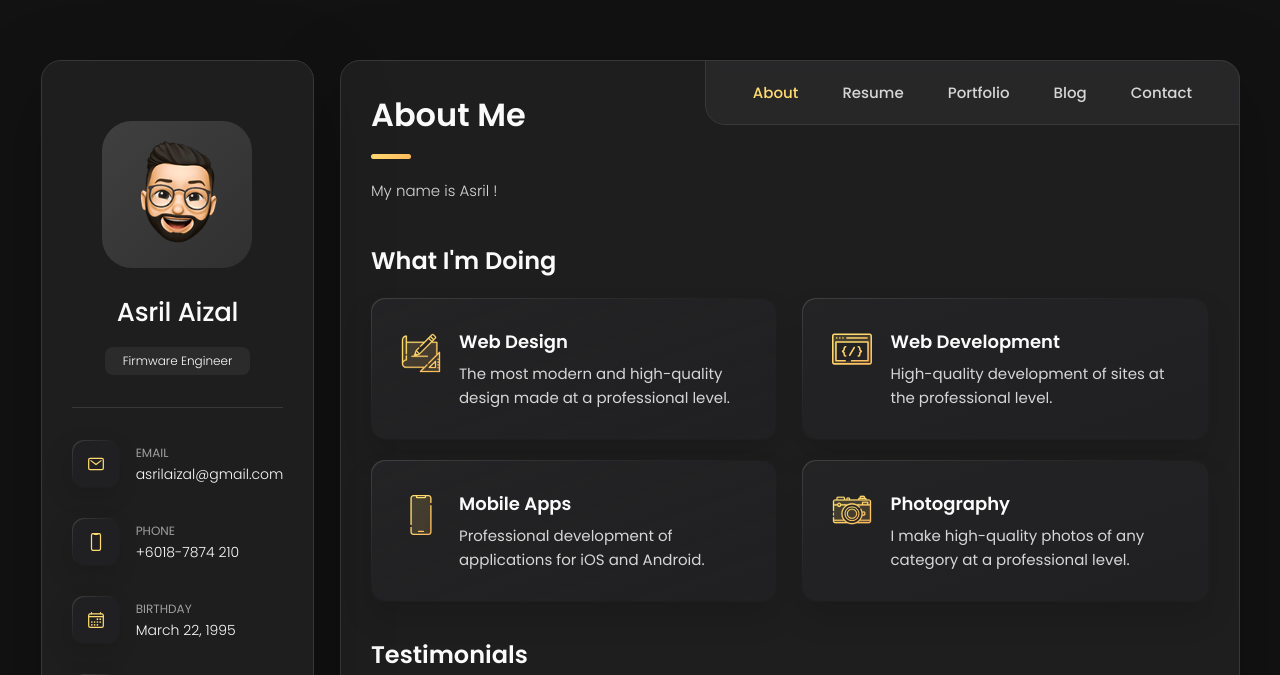
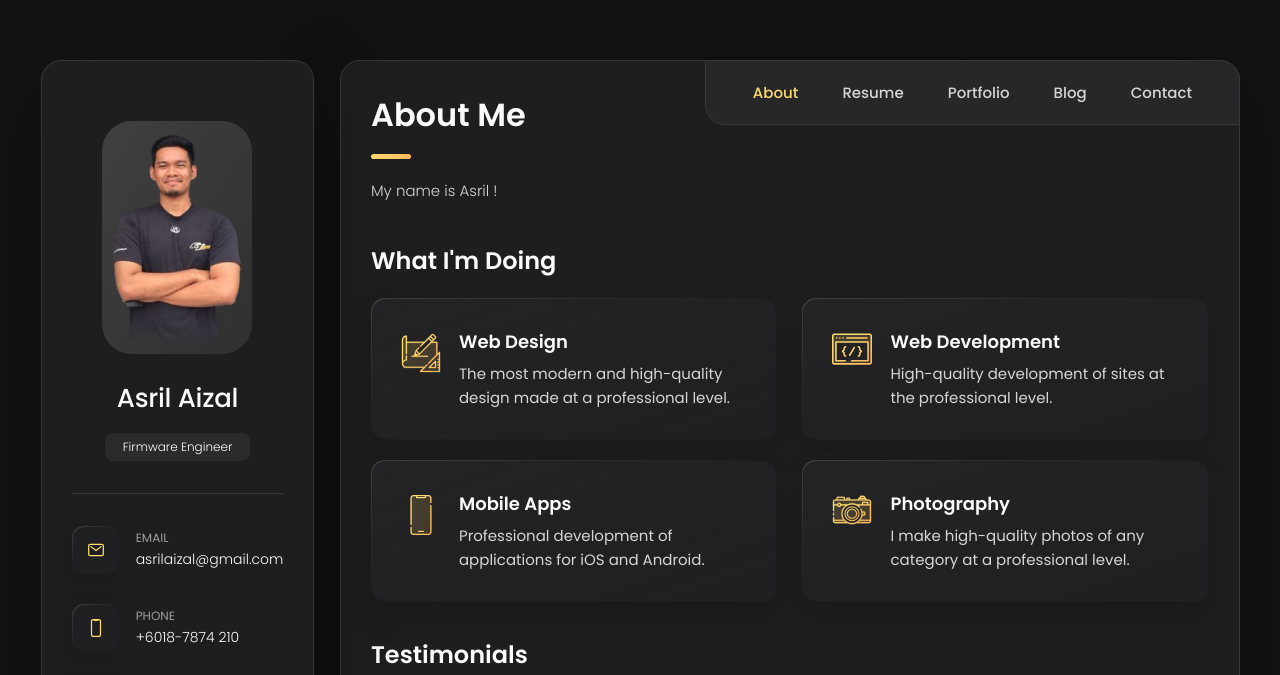
Before and after one commit to asrilaizal/portfolio, a plain HTML site: page index.html in a window 1280 px wide. Shown: the top 675 px of the page. Drawn offline with nearby package versions, Linux system fonts and the light colour scheme.

Commit message:
update personal avatar
Signed-off-by: Asril Aizal <asrilaizal@gmail.com>

```diff
--- a/index.html
+++ b/index.html
@@ -5,7 +5,7 @@
   <meta charset="UTF-8">
   <meta http-equiv="X-UA-Compatible" content="IE=edge">
   <meta name="viewport" content="width=device-width, initial-scale=1.0">
-  <title>vCard - Personal Portfolio</title>
+  <title>Asril Aizal - Personal Portfolio</title>
 
   <!--
     - favicon
@@ -42,7 +42,7 @@
       <div class="sidebar-info">
 
         <figure class="avatar-box">
-          <img src="./assets/images/my-avatar.png" alt="Richard hanrick" width="80">
+          <img src="./assets/images/Ash-Fade.png" alt="Richard hanrick" width="80">
         </figure>
 
         <div class="info-content">
```
Also changed, not shown: assets/images/Ash-Fade.png (added), assets/images/Asril.jpg (added).
